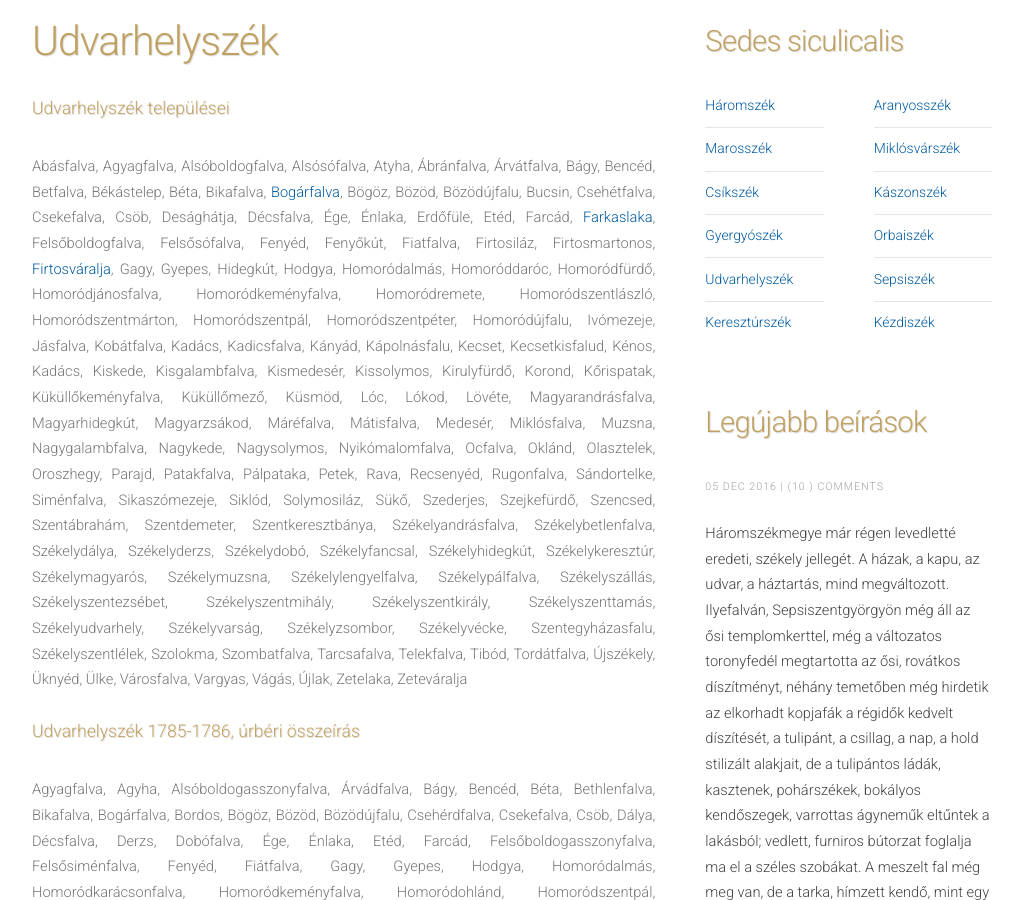
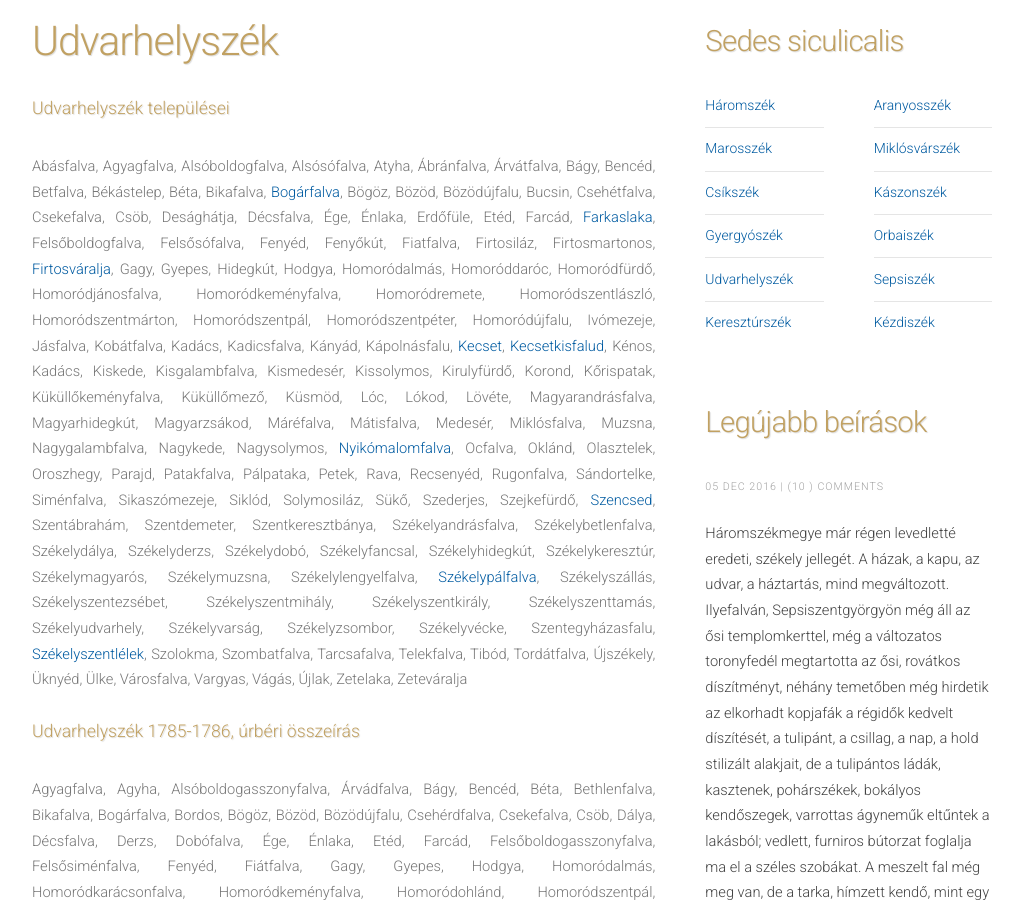
Before and after one commit to siculia/siculia.github.io, a Jekyll site: the page built from siculia-udvarhelyszek.html, in a window 1280 px wide and 900 px high, scrolled down 672 px. Shown: the whole window, without its empty margins (128-1151 px from the left). Built offline with Jekyll 4.4.1, drawn with Linux system fonts in a browser that asks for light colours; nearby versions of some CDN libraries; library files that are not in the unit come from our copies; part of the change alters nothing that is shown.

```diff
--- a/siculia-udvarhelyszek.html
+++ b/siculia-udvarhelyszek.html
@@ -23,14 +23,14 @@ layout: default
 							Fenyéd, Fenyőkút, Fiatfalva, Firtosiláz, Firtosmartonos, <a href="http://www.farkaslaka.ro/index.php/farkaslaka-kozseg/firtosvaralja">Firtosváralja</a>, Gagy, Gyepes, Hidegkút, Hodgya, Homoródalmás,
 							Homoróddaróc, Homoródfürdő, Homoródjánosfalva, Homoródkeményfalva, Homoródremete, Homoródszentlászló, Homoródszentmárton,
 							Homoródszentpál, Homoródszentpéter, Homoródújfalu, Ivómezeje, Jásfalva, Kobátfalva, Kadács, Kadicsfalva, Kányád, Kápolnásfalu,
-							Kecset, Kecsetkisfalud, Kénos, Kadács, Kiskede, Kisgalambfalva, Kismedesér, Kissolymos, Kirulyfürdő, Korond, Kőrispatak, Küküllőkeményfalva,
+							<a href="http://www.farkaslaka.ro/index.php/farkaslaka-kozseg/kecset">Kecset</a>, <a href="http://www.farkaslaka.ro/index.php/farkaslaka-kozseg/kisfalud">Kecsetkisfalud</a>, Kénos, Kadács, Kiskede, Kisgalambfalva, Kismedesér, Kissolymos, Kirulyfürdő, Korond, Kőrispatak, Küküllőkeményfalva,
 							Küküllőmező, Küsmöd, Lóc, Lókod, Lövéte, Magyarandrásfalva, Magyarhidegkút, Magyarzsákod, Máréfalva, Mátisfalva, Medesér,
-							Miklósfalva, Muzsna, Nagygalambfalva, Nagykede, Nagysolymos, Nyikómalomfalva, Ocfalva, Oklánd, Olasztelek, Oroszhegy, Parajd, Patakfalva,
+							Miklósfalva, Muzsna, Nagygalambfalva, Nagykede, Nagysolymos, <a href="http://www.farkaslaka.ro/index.php/farkaslaka-kozseg/nyikomalomfalva">Nyikómalomfalva</a>, Ocfalva, Oklánd, Olasztelek, Oroszhegy, Parajd, Patakfalva,
 							Pálpataka, Petek, Rava, Recsenyéd, Rugonfalva, Sándortelke, Siménfalva, Sikaszómezeje, Siklód, Solymosiláz, Sükő, Szederjes,
-							Szejkefürdő, Szencsed, Szentábrahám, Szentdemeter, Szentkeresztbánya, Székelyandrásfalva, Székelybetlenfalva, Székelydálya,
+							Szejkefürdő, <a href="http://www.farkaslaka.ro/index.php/farkaslaka-kozseg/szencsed">Szencsed</a>, Szentábrahám, Szentdemeter, Szentkeresztbánya, Székelyandrásfalva, Székelybetlenfalva, Székelydálya,
 							Székelyderzs, Székelydobó, Székelyfancsal, Székelyhidegkút, Székelykeresztúr, Székelymagyarós, Székelymuzsna, Székelylengyelfalva,
-							Székelypálfalva, Székelyszállás, Székelyszentezsébet, Székelyszentmihály, Székelyszentkirály, Székelyszenttamás, Székelyudvarhely,
-							Székelyvarság, Székelyzsombor, Székelyvécke, Szentegyházasfalu, Székelyszentlélek, Szolokma, Szombatfalva, Tarcsafalva, Telekfalva, Tibód,
+							<a href="http://www.farkaslaka.ro/index.php/farkaslaka-kozseg/szekelypalfalva">Székelypálfalva</a>, Székelyszállás, Székelyszentezsébet, Székelyszentmihály, Székelyszentkirály, Székelyszenttamás, Székelyudvarhely,
+							Székelyvarság, Székelyzsombor, Székelyvécke, Szentegyházasfalu, <a href="http://www.farkaslaka.ro/index.php/farkaslaka-kozseg/szekelyszentlelek">Székelyszentlélek</a>, Szolokma, Szombatfalva, Tarcsafalva, Telekfalva, Tibód,
 							Tordátfalva, Újszékely, Üknyéd, Ülke, Városfalva, Vargyas, Vágás, Újlak, Zetelaka, Zeteváralja</p>
 
 							<header>
```
